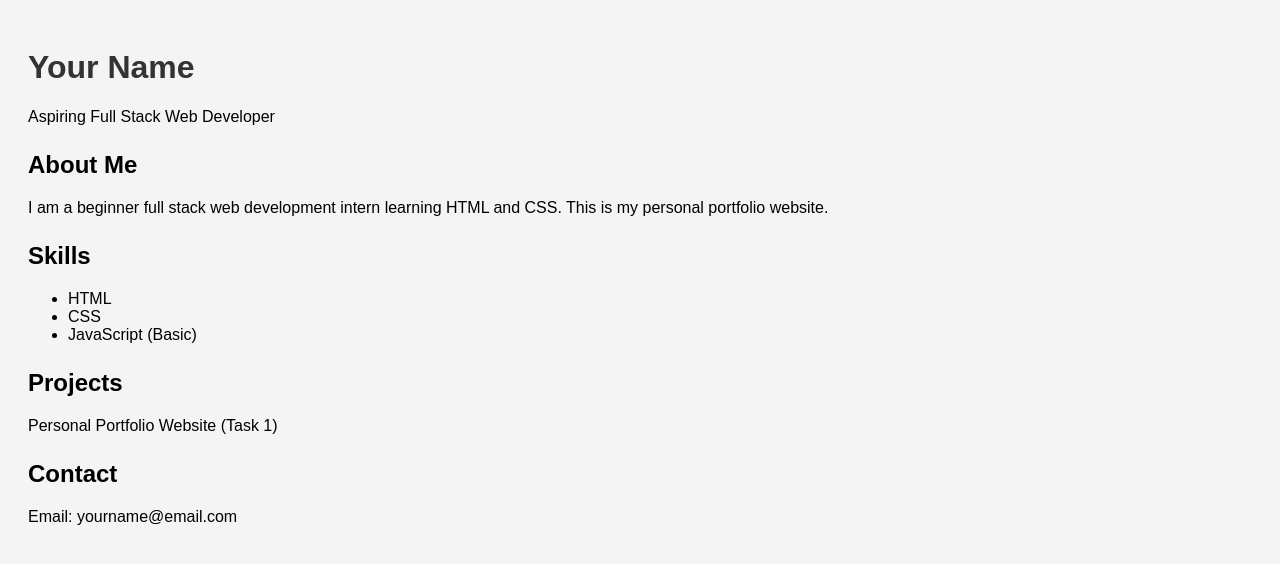
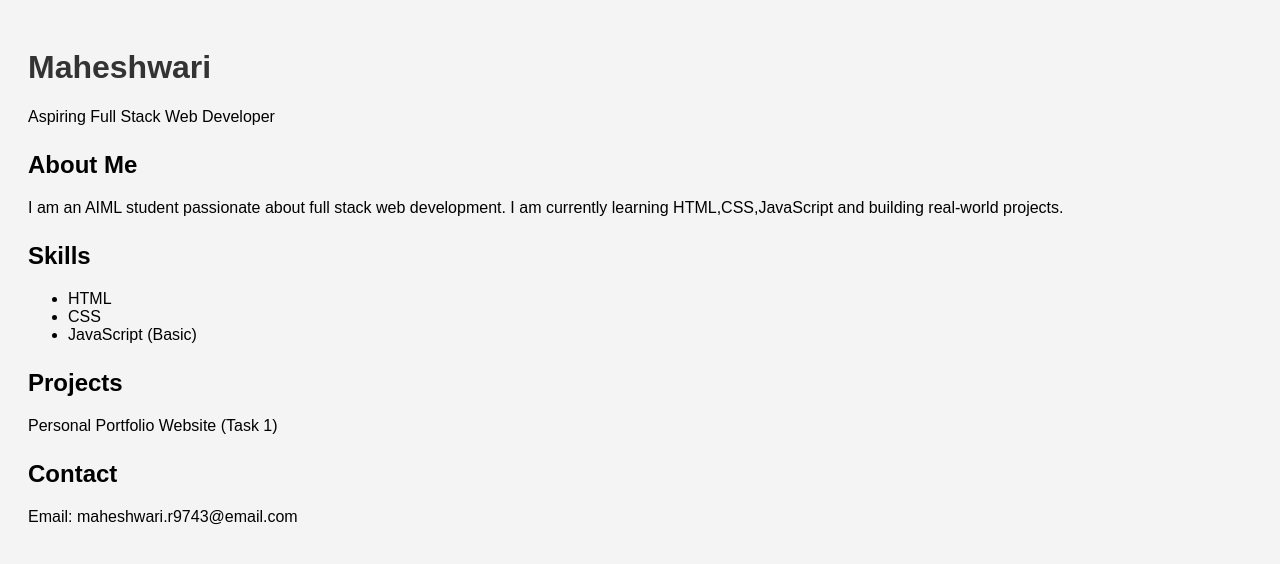
Before and after one commit to Maheshwari63/FUTURE_FS_01, a plain HTML site: page index.html in a window 1280 px wide. Drawn offline with Linux system fonts and the light colour scheme.

Commit message:
Update index.html

```diff
--- a/index.html
+++ b/index.html
@@ -7,13 +7,13 @@
 </head>
 <body>
 
-  <h1>Your Name</h1>
+  <h1>Maheshwari</h1>
   <p>Aspiring Full Stack Web Developer</p>
 
   <h2>About Me</h2>
   <p>
-    I am a beginner full stack web development intern learning HTML and CSS.
-    This is my personal portfolio website.
+    I am an AIML student passionate about full stack web development.
+    I am currently learning HTML,CSS,JavaScript and building real-world projects.
   </p>
 
   <h2>Skills</h2>
@@ -27,7 +27,6 @@
   <p>Personal Portfolio Website (Task 1)</p>
 
   <h2>Contact</h2>
-  <p>Email: yourname@email.com</p>
-
+  <p>Email: maheshwari.r9743@email.com</p>
 </body>
 </html>
```
